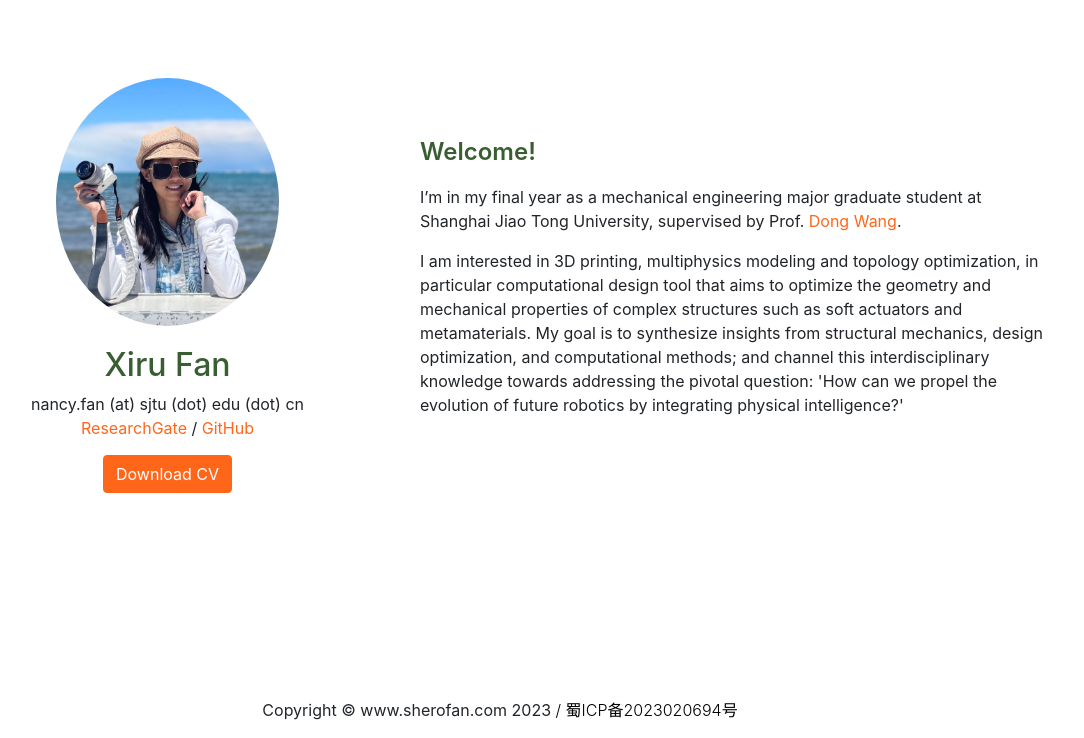
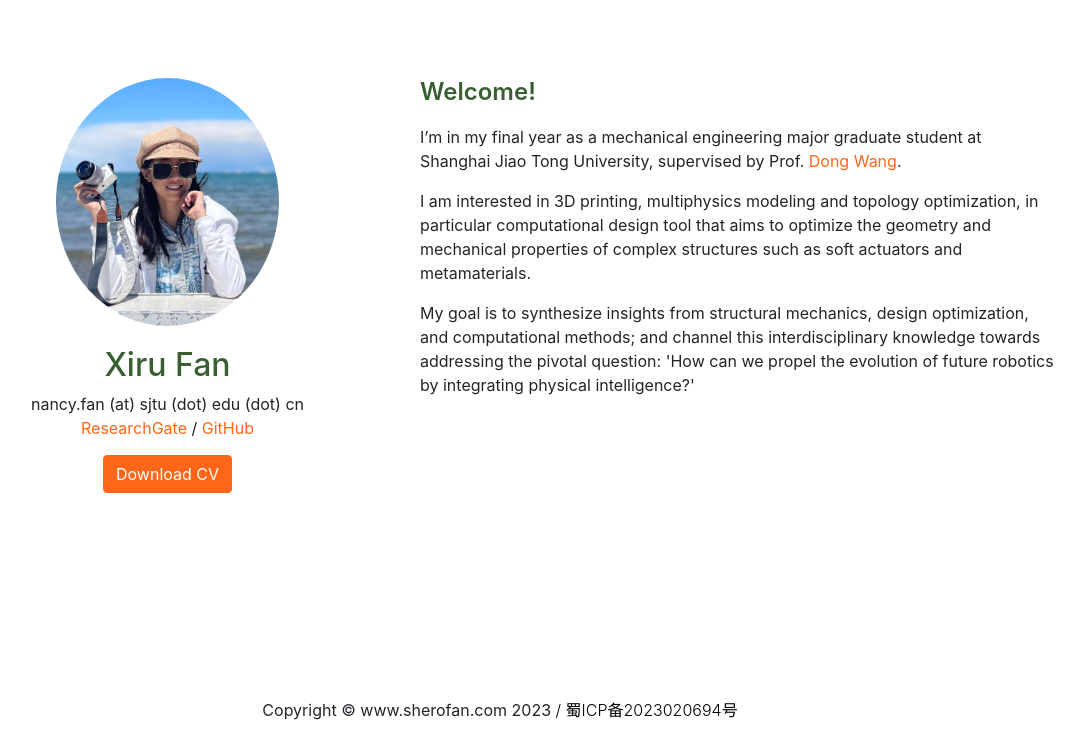
Before and after one commit to shero-fan/blog_Django, a Django app: page /home/home-page/ in a window 1280 px wide. Shown: the part 62-800 px from the top of the page, without its empty margins (140-1224 px from the left). Run offline with Django 3.2, Linux system fonts and the light colour scheme; some libraries are stand-ins or nearby versions.

Commit message:
‘update’

```diff
--- a/my_blog/templates/home/homepage.html
+++ b/my_blog/templates/home/homepage.html
@@ -41,14 +41,15 @@
 			<a href="/media/profile/XiruFan_1204.pdf" class="btn btn-dark" style="background-color: #ff661a; border-color:#ff661a">Download CV</a>
 			</div>
 		</div>
-		<div class="col-lg-7" style="align-self: center">
+		<div class="col-lg-7" style="text-justify: auto;">
 			<div class="container" style="padding-bottom: 10px;padding-left: 0px;">
 				<h2 itemprop="welcome" style="color: #395e31;font-size: x-large;font-weight: 600;">Welcome!</h2>
 			</div>
 			<p>I&rsquo;m in my final year as a mechanical engineering major graduate student at Shanghai Jiao Tong University, supervised by Prof. <a href="https://www.researchgate.net/profile/Dong-Wang-59"  style="color: #ff661a;">Dong Wang</a>.
 		 </p>
 		 <p>I am interested in 3D printing, multiphysics modeling and topology optimization, in particular computational design tool
-			that aims to optimize the geometry and mechanical properties of complex structures such as soft actuators and metamaterials.
+			that aims to optimize the geometry and mechanical properties of complex structures such as soft actuators and metamaterials. </p>
+		 <p>
 			My goal is to synthesize insights from structural mechanics, design optimization, and computational methods; and channel this
 			interdisciplinary knowledge towards addressing the pivotal question: 'How can we propel the evolution of future robotics by
 			integrating physical intelligence?'</p>
```
Also changed, not shown: 2 other files.
